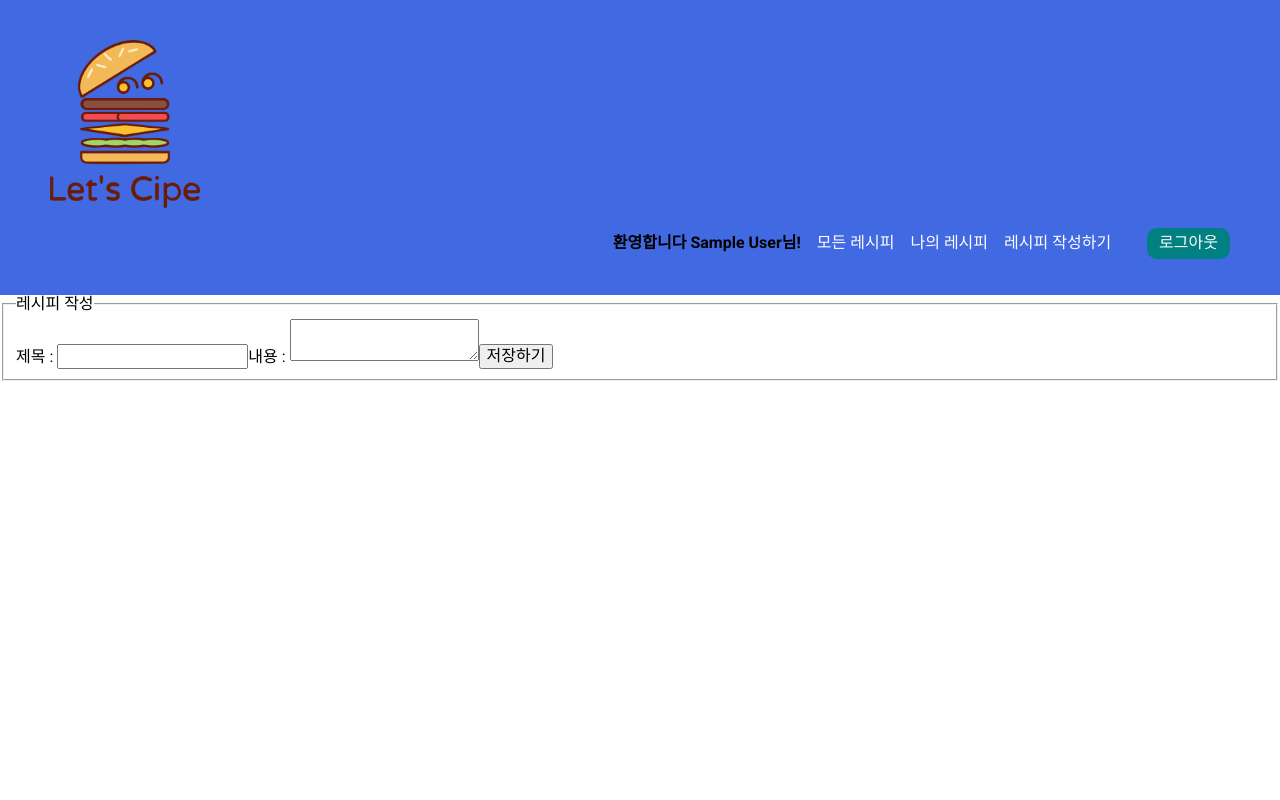
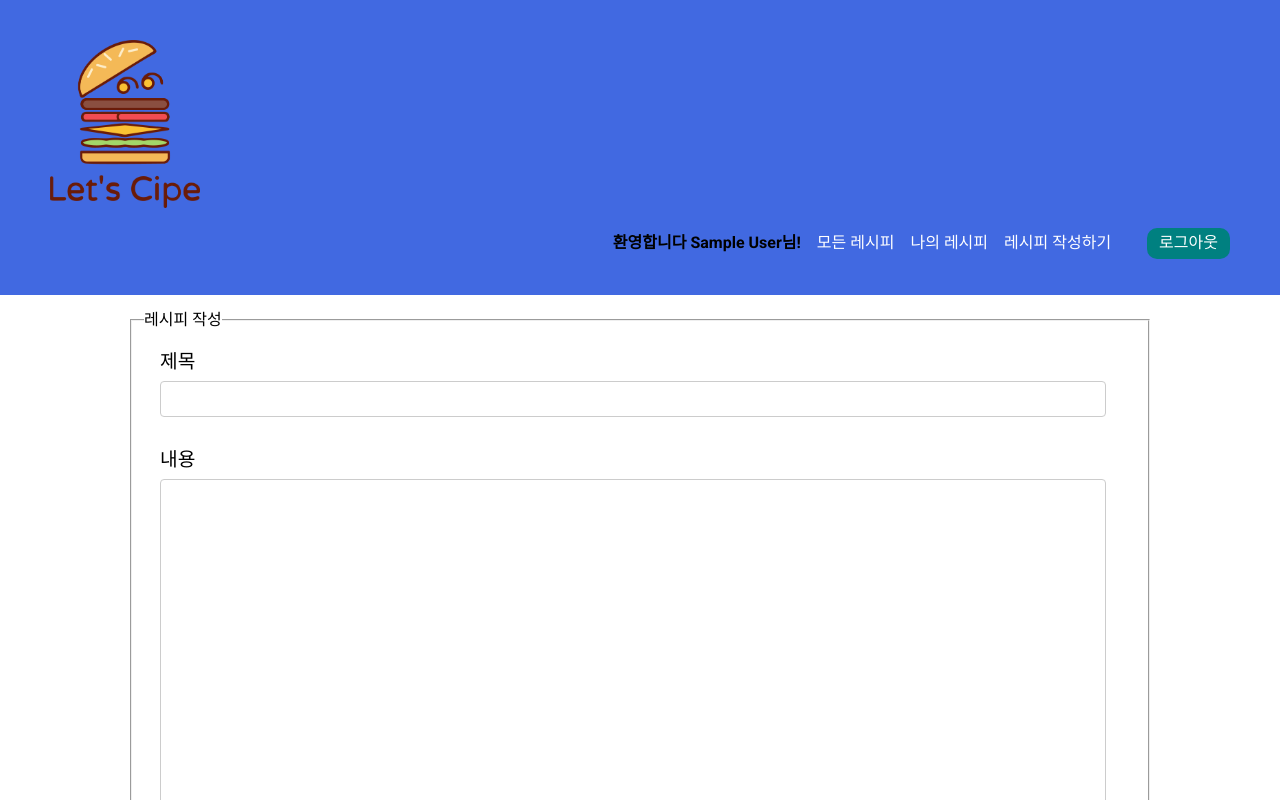
Before and after one commit to koomchang/LetsCipe, a React (Create React App) app: page /new-recipe in a window 1280 px wide. Shown: the top 800 px of the page. Built offline with nearby package versions, Linux system fonts and the light colour scheme; no server answers; the database is empty; sample sign-in values are in the browser's storage.

Commit message:
feat: 레시피 작성하기 css

```diff
--- a/src/components/RecipeForm.js
+++ b/src/components/RecipeForm.js
@@ -1,6 +1,7 @@
 import { useEffect, useState } from "react"
 import { useFireStore } from "../hooks/useFireStore";
 import { useNavigate } from "react-router-dom";
+import styles from "./RecipeForm.module.css";
 
 export default function DiaryForm({ uid, displayName }) {
 
@@ -34,16 +35,20 @@ export default function DiaryForm({ uid, displayName }) {
 
     return (
         <>
-            <form onSubmit={handleSubmit}>
+            <form onSubmit={handleSubmit} className={styles["form-container"]}>
                 <fieldset>
                     <legend>레시피 작성</legend>
-                    <label htmlFor="tit">제목 : </label>
-                    <input id="tit" type="text" value={title} required onChange={handleData} />
+                    <div className={styles["form-field"]}>
+                        <label htmlFor="tit" className={styles["form-label"]}>제목 </label>
+                        <input id="tit" type="text" value={title} required onChange={handleData} className={styles["form-input"]} />
+                    </div>
 
-                    <label htmlFor="txt">내용 : </label>
-                    <textarea id="txt" type="text" value={text} required onChange={handleData}></textarea>
+                    <div className={styles["form-field"]}>
+                        <label htmlFor="txt" className={styles["form-label"]}>내용 </label>
+                        <textarea id="txt" type="text" value={text} required onChange={handleData} className={styles["form-textarea"]}></textarea>
+                    </div>
 
-                    <button type="submit">저장하기</button>
+                    <button type="submit" className={styles["form-button"]}>저장하기</button>
                 </fieldset>
             </form>
         </>
--- /dev/null
+++ b/src/components/RecipeForm.module.css
@@ -0,0 +1,84 @@
+.form-container {
+    margin: 0 auto;
+    max-width: 80%;
+    padding: 1rem;
+    display: flex;
+    justify-content: center;
+    flex-direction: column;
+    font-family: Pretendard;
+}
+
+.form-field {
+    margin: 1rem 3rem 2rem 1rem;
+}
+
+.form-title {
+    font-size: 2rem;
+    font-weight: bold;
+    margin-bottom: 1rem;
+}
+
+.form-fieldset {
+    border: none;
+    margin: 0;
+    padding: 0;
+    clear: both;
+}
+
+.form-label {
+    display: block;
+    font-size: 1.2rem;
+    margin-bottom: 0.5rem;
+}
+
+.form-input {
+    border: 1px solid #ccc;
+    border-radius: 0.25rem;
+    font-size: 1rem;
+    padding: 0.5rem;
+    width: 100%;
+}
+
+.form-textarea {
+    border: 1px solid #ccc;
+    border-radius: 0.25rem;
+    font-size: 1rem;
+    height: 30rem;
+    padding: 0.5rem;
+    resize: vertical;
+    width: 100%;
+}
+
+.form-button {
+    background-color: #0077cc;
+    border: none;
+    border-radius: 0.25rem;
+    color: #fff;
+    cursor: pointer;
+    font-size: 1.2rem;
+    padding: 0.5rem 1rem;
+    transition: background-color 0.3s;
+    align-self: flex-end;
+    float: right;
+}
+
+.form-button:hover {
+    background-color: #005fa3;
+}
+
+.form-button:disabled {
+    background-color: #ccc;
+    cursor: not-allowed;
+}
+
+.form-error {
+    color: #dc3545;
+    font-size: 1rem;
+    margin-top: 0.5rem;
+}
+
+.form-success {
+    color: #28a745;
+    font-size: 1rem;
+    margin-top: 0.5rem;
+}
```
Also changed, not shown: src/components/DetailComponent.js (added), src/pages/detail/Detail.js (added), src/pages/detail/Detail.module.css (added).
